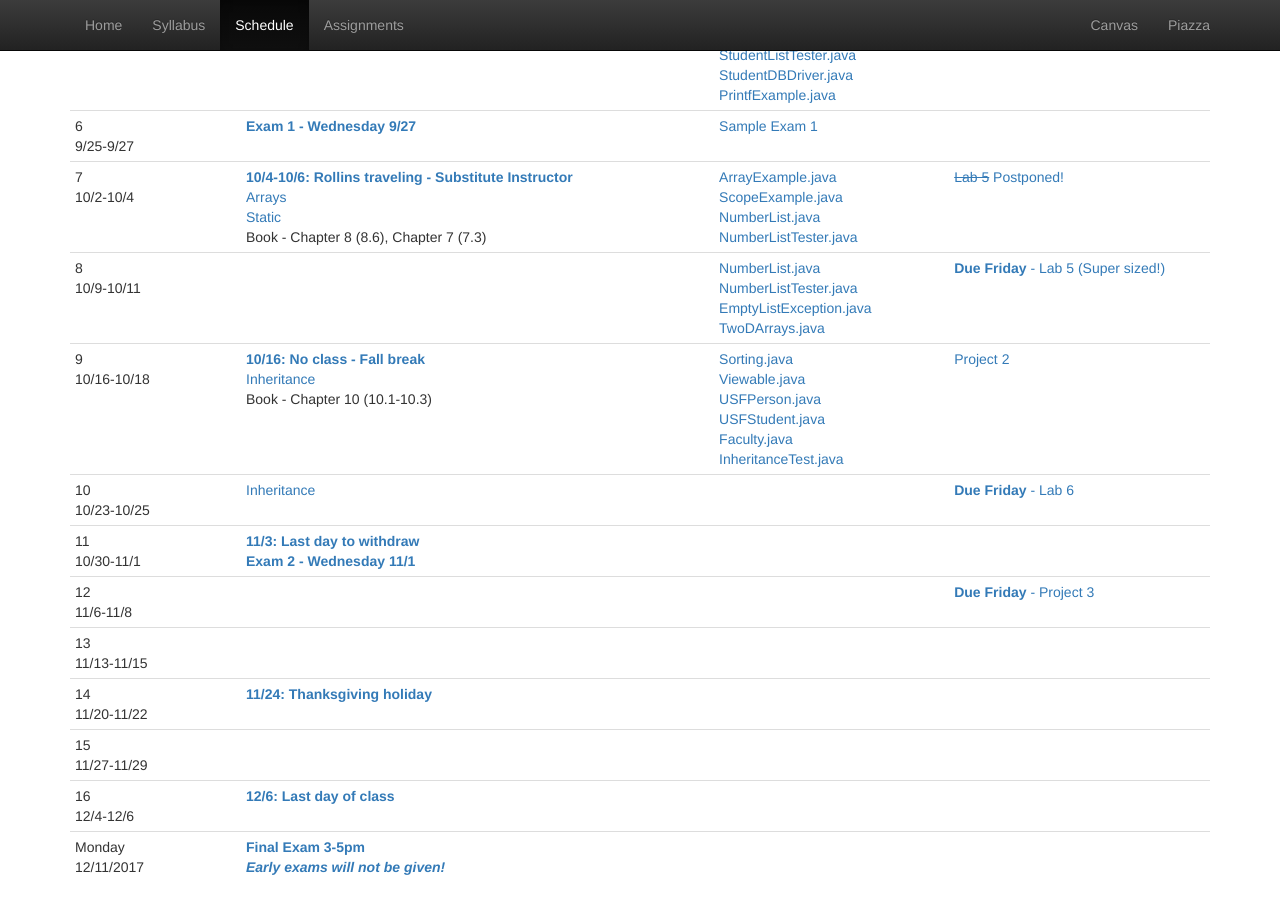
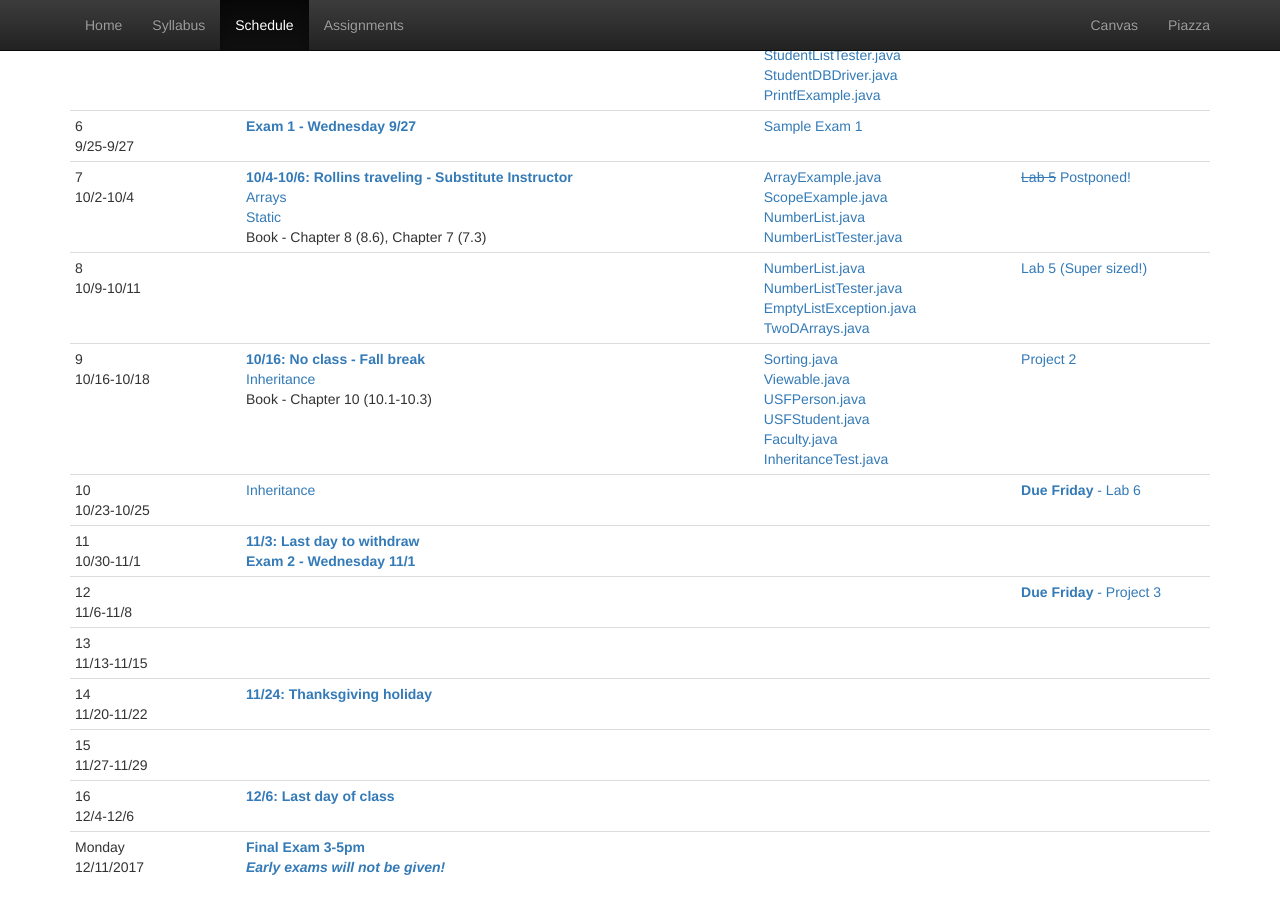
Before and after one commit to CS112-F17/cs112-f17.github.io, a Jekyll site: the page built from schedule.html, in a window 1280 px wide and 900 px high, scrolled down 795 px. Built offline with Jekyll 4.4.1, drawn with Linux system fonts in a browser that asks for light colours.

```diff
--- a/schedule.html
+++ b/schedule.html
@@ -197,7 +197,7 @@
 
 		</td>
 		<td>
-				<a href="https://github.com/CS112-F17/labs/blob/master/lab5.md"><strong>Due Friday</strong> - Lab 5 (Super sized!)</a><br/>
+				<a href="https://github.com/CS112-F17/labs/blob/master/lab5.md">Lab 5 (Super sized!)</a><br/>
 	<!-- 				<a href="https://github.com/CS112-F17/projects/blob/master/project2.md">Project 2</a> -->
 		</td>
 	</tr>
```
